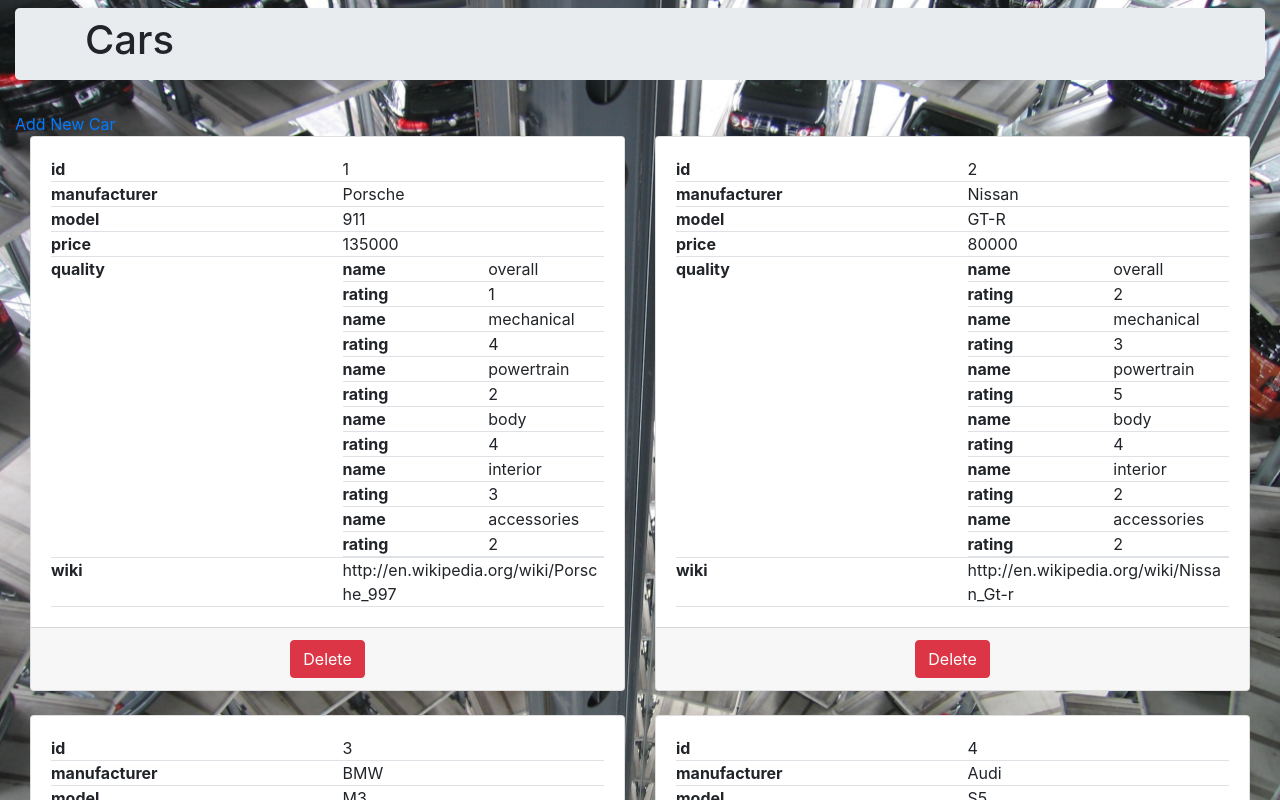
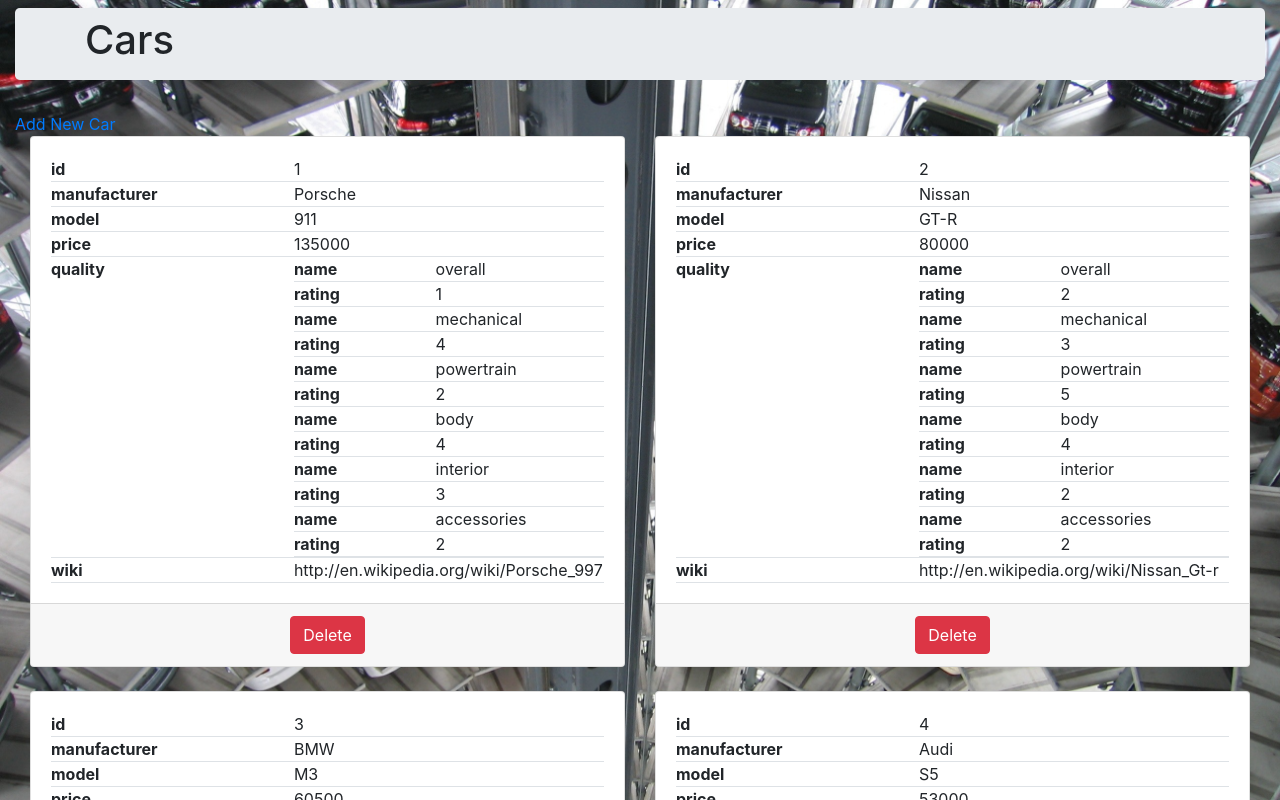
Before and after one commit to AlePericolo/crud-react-app, a React (Create React App) app: page / in a window 1280 px wide. Shown: the top 800 px of the page. Built offline with nearby package versions, Linux system fonts and the light colour scheme; data requests are answered from the project's data file.

Commit message:
change names

```diff
--- a/src/components/Element.js
+++ b/src/components/Element.js
@@ -7,9 +7,9 @@
             return (
                 <div className="border-bottom">
                     <div className="row">
-                        <strong className="col-xs-12 col-sm-6">{key}</strong>
-                        <div className="col-xs-12 col-sm-6">
-                            <Item index={index} k={key} v={this.props.element[key]} />
+                        <strong className="col-xs-12 col-sm-5">{key}</strong>
+                        <div className="col-xs-12 col-sm-7">
+                            <HandleItem index={index} data={this.props.data[key]} />
                         </div>
                     </div>
                 </div>
@@ -18,25 +18,30 @@
     }
 }
 
-const Item = (props) => {
-    if (props.v instanceof Array) {
+const HandleItem = (props) => {
+    //console.log(props);
+    if (props.data instanceof Array) {
         return (
-            <List data={props.v} />
+            <List data={props.data} />
         )
-    } else if (props.v instanceof Object) {
+    } else if (props.data instanceof Object) {
         return (
-            <Element element={props.v} keys={Object.keys(props.v)} />
+            <Element data={props.data} keys={Object.keys(props.data)} />
         )
     } else {
         return (
-            <div>{props.v}</div>
+            <Value data={props.data} />
         )
     }
 }
 
+const Value = (props) => {
+    return <div>{props.data}</div>
+}
+
 const List = (props) => {
-    var items = props.data;
-    return items.map((obj, index) => {
-        return <Element element={obj} keys={Object.keys(obj)} />
+
+    return props.data.map((obj, index) => {
+        return <Element data={obj} keys={Object.keys(obj)} />
     })
 }
--- a/src/components/Grid.js
+++ b/src/components/Grid.js
@@ -48,5 +48,5 @@
 }
 
 const RenderContent = (props) => {
-    return <Element key={props.k} element={props.data} keys={props.keys} />
+    return <Element key={props.k} data={props.data} keys={props.keys} />
 }
```
